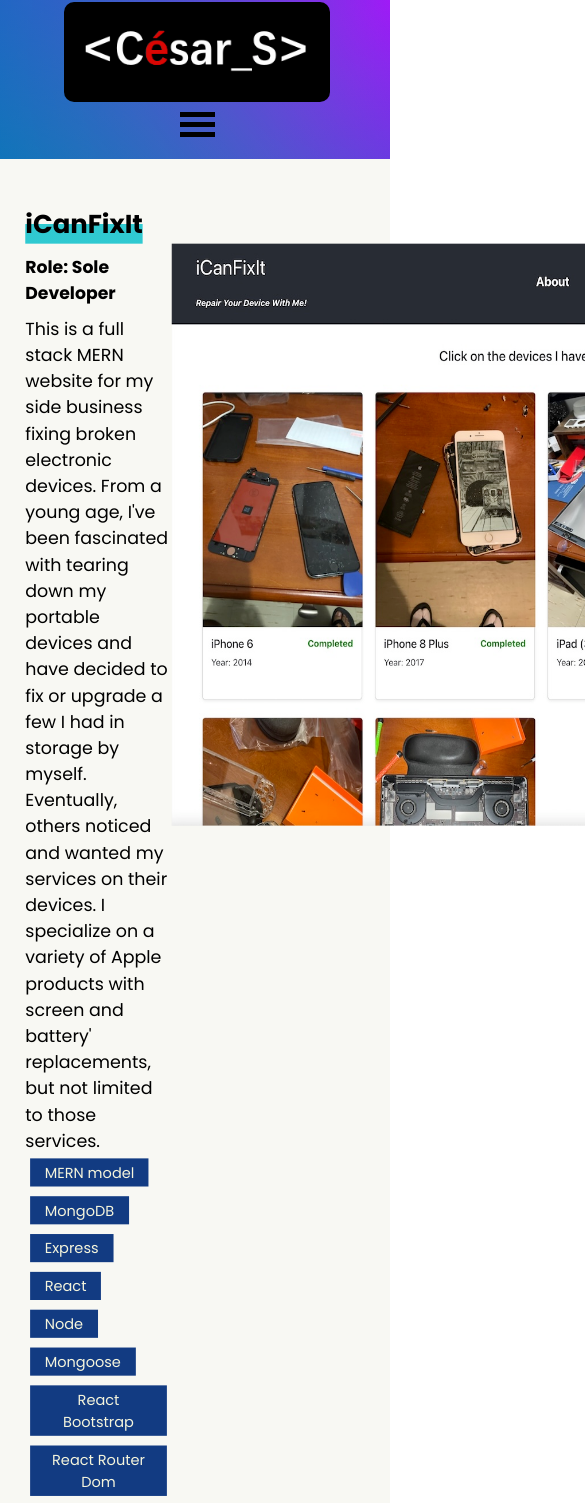
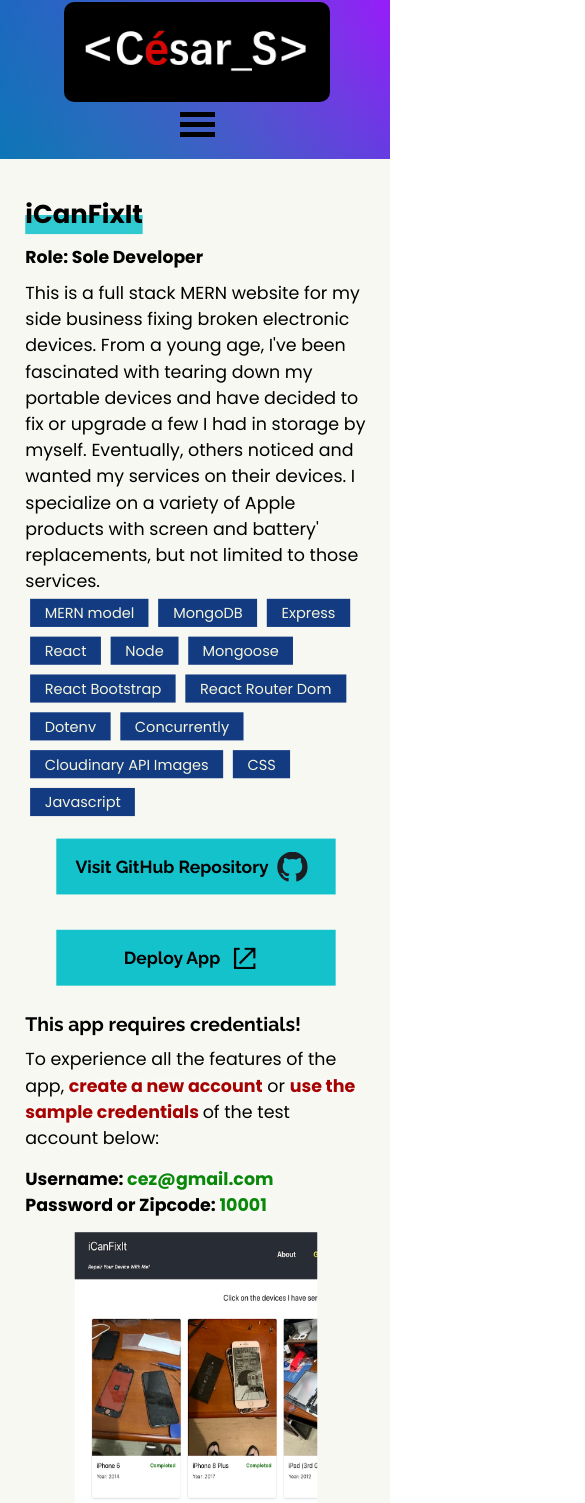
Before and after one commit to cesarsiguencia/my-react-portfolio, a React (Create React App) app: page /my-react-portfolio/iCanFixIt in a window 390 px wide. Shown: the top 1503 px of the page, 585 px wide, since content can reach past the window. Built offline with nearby package versions, Linux system fonts and the light colour scheme.

Commit message:
project page customized with media queries

```diff
--- a/src/App.css
+++ b/src/App.css
@@ -96,6 +96,11 @@
 
 .red-font{
   color: rgb(167, 2, 2);
+  text-shadow: white 1px 0 10px;
+}
+
+.green-font{
+  color: rgb(9, 136, 9);
   text-shadow: white 1px 0 10px;
 }
 
@@ -437,6 +442,12 @@
 
 /* Projects Page */
 
+.single-app-image{
+  height: 600px;
+  width: 450px
+}
+
+
 /* Footer ----------------------- */
 
 .App-footer {
@@ -537,6 +548,10 @@
 }
 
 @media screen and (max-width: 1000px) {
+  .singleApp-block{
+    display: block;
+  }
+
   .Header-contents{
     display: block;
   }
@@ -782,6 +797,12 @@
   .technologies-logos{
     margin-bottom: 5px
   }
+
+  .single-app-image{
+    height: 350px;
+    width: 250px
+
+  }
 }
 
 @media screen and (max-width: 400px){
--- a/src/pages/Project.js
+++ b/src/pages/Project.js
@@ -1,6 +1,7 @@
 import React, { useEffect, useState, useRef } from "react";
 import { opacityEffect } from "../utils/helpers";
 import GitHubLogo from '../media/icons/github.svg'
+import LaunchLogo from '../media/icons/launch.avif'
 
 const projectPg = ({ singleApp }) => {
 
@@ -33,47 +34,68 @@
                                 </div>
                             </div>
 
-                        <div className="row">
-                            <div className="col">
+                            <div className="row singleApp-block">
+                                <div className="col align-ver">
+                                    <div>
                                         <h4 className="left">Role: {singleApp.developer}</h4>
 
                                         <p className="body-texts left">{singleApp.description}</p>
 
-                                <div style={{display: 'flex', flexWrap: 'wrap'}}>
-                                    {singleApp.technologies.map((tech, i)=>{
-                                        return(
-                                            <div key={i} style={{margin:'5px 5px'}}>
+                                        <div style={{ display: 'flex', flexWrap: 'wrap' }}>
+                                            {singleApp.technologies.map((tech, i) => {
+                                                return (
+                                                    <div key={i} style={{ margin: '5px 5px' }}>
                                                         <p className='technologies-names'>{tech}</p>
                                                     </div>
-
                                                 )
                                             })}
 
                                         </div>
 
-                                <div className="left">
-                                    <a target='_blank' href={`https://github.com/cesarsiguencia/${singleApp.name}`}>
-                                    <img alt='github logo' src={GitHubLogo} style={{width: '75px', height: '75px', borderRadius: '100px'}}></img>
+                                        <div>
+                                            <a target='_blank' style={{display:'inline-block'}} href={`https://github.com/cesarsiguencia/${singleApp.name}`}>
+                                                <div className="home-btns center" style={{ color: 'black', display: 'flex', width: '300px', margin: '15px auto' }}>
 
+                                                    <p className="h5">Visit GitHub Repository</p>
+                                                    <div className="align-ver">
+                                                        <img alt='github logo' src={GitHubLogo} style={{ display: 'block', height: '35px', margin: '0 10px' }}></img>
+                                                    </div>
+                                                </div>
                                             </a>
 
+                                            <a target='_blank'  style={{display:'inline-block'}} href={singleApp.url}>
+                                                <div className="home-btns center" style={{ color: 'black', display: 'flex', width: '300px', margin: '15px auto' }}>
+
+                                                    <p className="h5">Deploy App</p>
+                                                    <div className="align-ver">
+                                                        <img alt='a launch logo' src={LaunchLogo} style={{ display: 'block', height: '35px', margin: '0 10px' }}></img>
+                                                    </div>
+                                                </div>
+                                            </a>
                                         </div>
 
                                         <div>
                                             {singleApp.heroku_cred &&
                                                 <div>
-                                            <h5 className="left">This app requires credentials!</h5>
-                                            <p className="body-texts left">To experience all the features of the app, create a new account or use the sample credentials of the test account below:</p>
-                                            <br/>
-                                            <p className="body-texts left">Username: <span className="bold red-font">{singleApp.heroku_cred.username}</span></p>
-                                            <p className="body-texts left"> Password or Zipcode: <span className="bold red-font">{singleApp.heroku_cred.password}</span></p>
+                                                    <p className="h5 left">This app requires credentials!</p>
+                                                    <p className="body-texts left">To experience all the features of the app, <span className="red-font bold">create a new account</span> or <span className="red-font bold">use the sample credentials </span>of the test account below:</p>
+
+                                                    <div style={{ margin: '15px auto' }}>
+                                                        <p className="body-texts left bold">Username: <span className="green-font">{singleApp.heroku_cred.username}</span></p>
+                                                        <p className="body-texts left bold"> Password or Zipcode: <span className="green-font">{singleApp.heroku_cred.password}</span></p>
+                                                    </div>
+
+
                                                 </div>
                                             }
                                         </div>
+
                                     </div>
 
-                            <div className="col">
-                                <img style={{ height: '600px', width: '450px' }} alt={`Full view of the ${returnedName} app`} src={require(`../media/app-images/${singleApp.name}.avif`)}></img>
+                                </div>
+
+                                <div className="col align-ver center">
+                                    <img className='single-app-image' alt={`Full view of the ${returnedName} app`} src={require(`../media/app-images/${singleApp.name}.avif`)}></img>
                                 </div>
 
                             </div>
```
Also changed, not shown: src/media/icons/launch.avif (added). Lines whose indentation alone changed are shown as unchanged.
